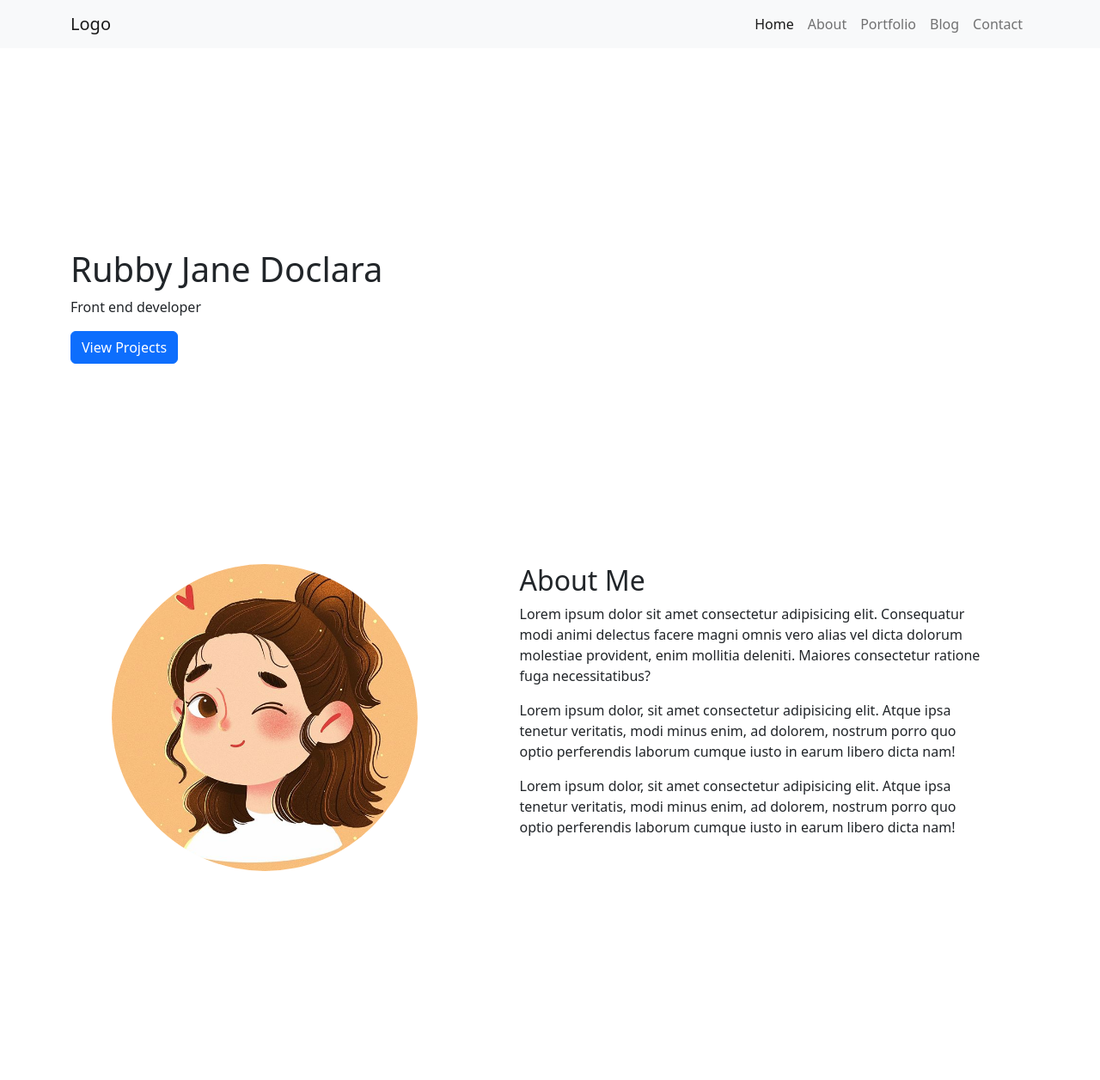
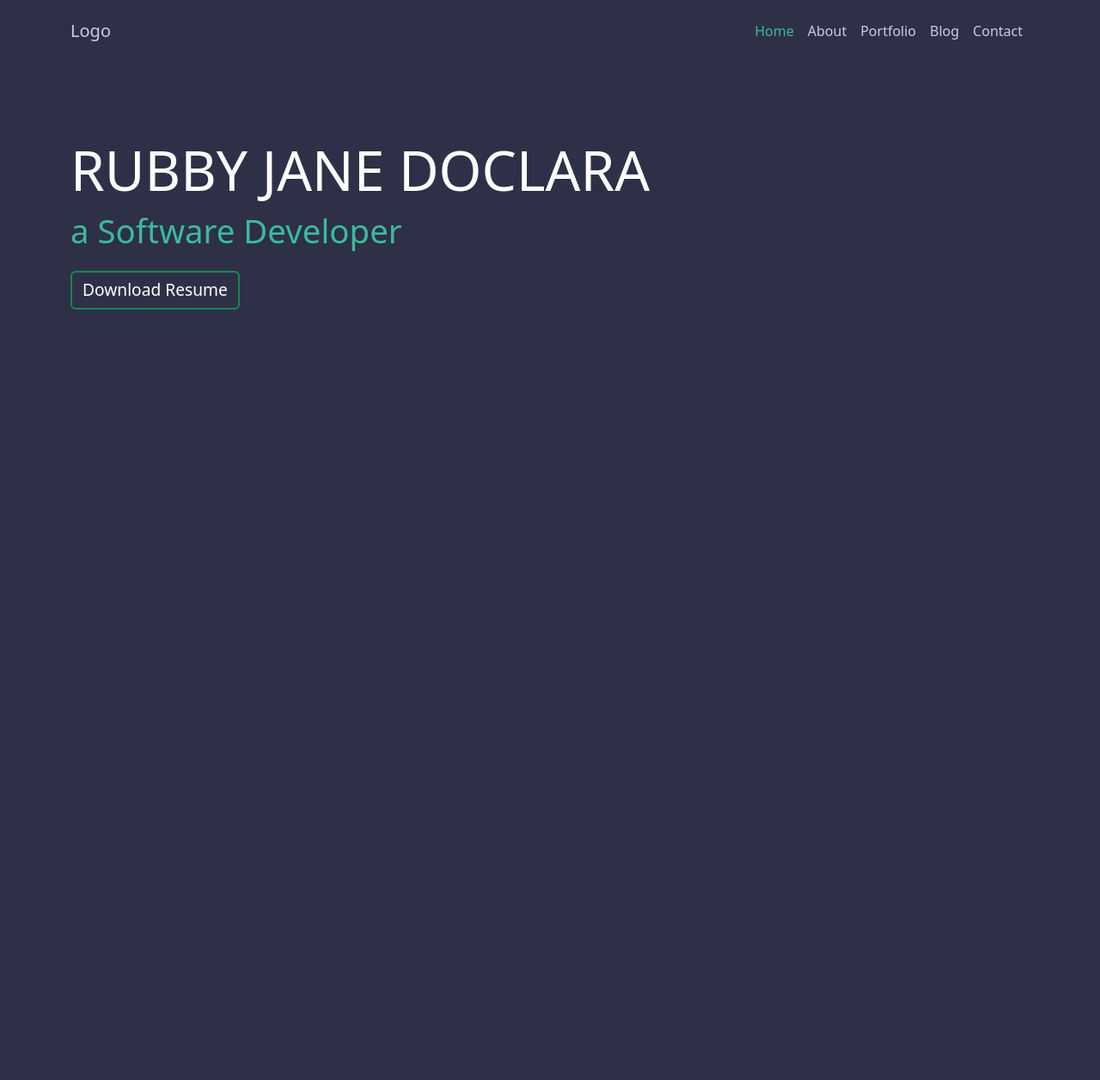
Before and after one commit to rubbydoc/web-based-resume, a plain HTML site: page index.html in a window 1280 px wide. Shown: the whole page at 86% size. After the commit the page ends 800 px from the top, so only its background shows below. Drawn offline with nearby package versions, Linux system fonts and the light colour scheme.

Commit message:
landing page

```diff
--- a/index.html
+++ b/index.html
@@ -6,26 +6,27 @@
     <meta name="viewport" content="width=device-width, initial-scale=1.0">
     <title>RUBBY JANE DOCLARA</title>
     <script src="https://kit.fontawesome.com/d509d646fc.js" crossorigin="anonymous"></script>
-    <link rel="stylesheet" href="style.css">
-        <!-- CSS only -->
+    <!-- CSS only -->
     <link href="https://cdn.jsdelivr.net/npm/bootstrap@5.2.2/dist/css/bootstrap.min.css" rel="stylesheet" integrity="sha384-Zenh87qX5JnK2Jl0vWa8Ck2rdkQ2Bzep5IDxbcnCeuOxjzrPF/et3URy9Bv1WTRi" crossorigin="anonymous">
     <!-- JavaScript Bundle with Popper -->
     <script src="https://cdn.jsdelivr.net/npm/bootstrap@5.2.2/dist/js/bootstrap.bundle.min.js" integrity="sha384-OERcA2EqjJCMA+/3y+gxIOqMEjwtxJY7qPCqsdltbNJuaOe923+mo//f6V8Qbsw3" crossorigin="anonymous"></script>
+    <link rel="stylesheet" href="style.css">
+    <link rel="stylesheet" href="https://cdn.jsdelivr.net/npm/bootstrap-icons@1.9.1/font/bootstrap-icons.css">
 
 </head>
-<body>
+<body style="">
     <!-- /navbar -->
 <!-- scrollspy -->
-    <nav class="navbar navbar-expand-lg bg-light">
+    <nav class="navbar navbar-expand-md mt-2">
         <div class="container">
           <a class="navbar-brand" href="#">Logo</a>
           <button class="navbar-toggler" type="button" data-bs-toggle="collapse" data-bs-target="#navbarNav" aria-controls="navbarNav" aria-expanded="false" aria-label="Toggle navigation">
-            <span class="navbar-toggler-icon"></span>
+            <span class="bi bi-list"></span>
           </button>
           <div class="collapse navbar-collapse" id="navbarNav">
-            <ul class="navbar-nav ms-auto">
+            <ul class="navbar-nav ms-auto ">
               <li class="nav-item">
-                <a class="nav-link active" aria-current="page" href="#">Home</a>
+                <a class="nav-link active" aria-current="page" href="#" style="color: #3BBA9C;">Home</a>
               </li>
               <li class="nav-item">
                 <a class="nav-link" href="#">About</a>
@@ -48,32 +49,16 @@
     p - padding
 t - top, b - bottom, s - left , e - right , x - left and right, y - top and bottom
 size 0-5 and auto -->
-      <div class="container ">
-        <!-- landing page -->
-        <div class="row">
-            <div class="col m-auto">
-                <h1>Rubby Jane Doclara</h1>
-                <p>Front end developer</p>
-                <button type="button" class="btn btn-primary">View Projects</button>
-            </div>
-        </div>
-
-        <!-- about -->
-        <!-- sm,md are breakpoints -->
-        <div class="row justify-content-around" >
-            <div class="col-4 ">
-                <img src="/images/Chef Cat.png" alt="" class="img-fluid rounded-circle">
-            </div>
-            <div class="col-sm-6" >
-                <h2>About Me</h2>
-                <p>Lorem ipsum dolor sit amet consectetur adipisicing elit. Consequatur modi animi delectus facere magni omnis vero alias vel dicta dolorum molestiae provident, enim mollitia deleniti. Maiores consectetur ratione fuga necessitatibus?</p>
-                <p>Lorem ipsum dolor, sit amet consectetur adipisicing elit. Atque ipsa tenetur veritatis, modi minus enim, ad dolorem, nostrum porro quo optio perferendis laborum cumque iusto in earum libero dicta nam!</p>
-                <p>Lorem ipsum dolor, sit amet consectetur adipisicing elit. Atque ipsa tenetur veritatis, modi minus enim, ad dolorem, nostrum porro quo optio perferendis laborum cumque iusto in earum libero dicta nam!</p>
-            </div>
-
-        </div>
 
 
-      </div>
+<!-- about me -->
+<section class="p-5">
+  <div class="container">
+    <h1 class="mt-5 font-weight-bold" style="font-size: 5vw; color: white;">RUBBY JANE DOCLARA</h1>
+    <h3 class=""style="font-size: 3vw; color: #3BBA9C">a Software Developer</h3>
+    <button type="button" class="btn border-success border border-2 mt-3" style="font-size: 1.5vw; color: white; ">Download Resume</button>
+  </div>
+
+</section>
 </body>
 </html>
--- a/style.css
+++ b/style.css
@@ -1,4 +1,14 @@
-.row{
-    /* background-color: aqua; */
-    height: 600px;
+
+body{
+    background-color:#2E3047 ;
 }
+
+.nav-link, .navbar-brand{
+    color: #c7cee2;
+}
+
+
+
+.bi-list{
+    color:white
+}
```
